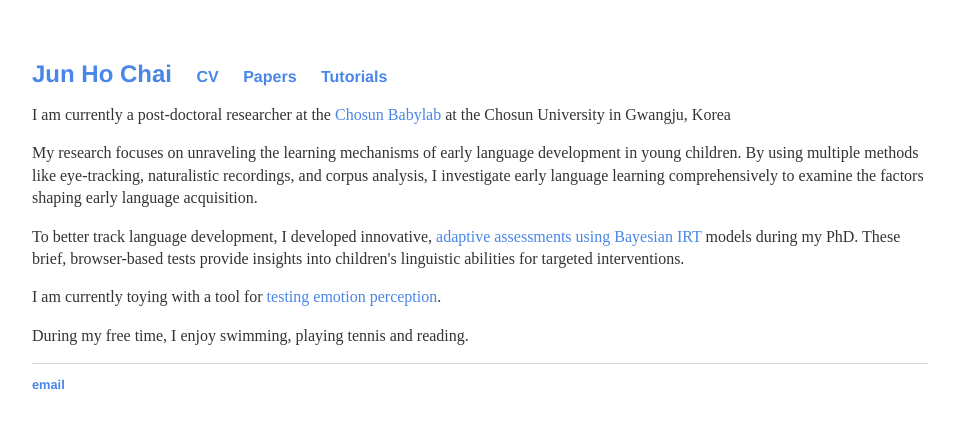
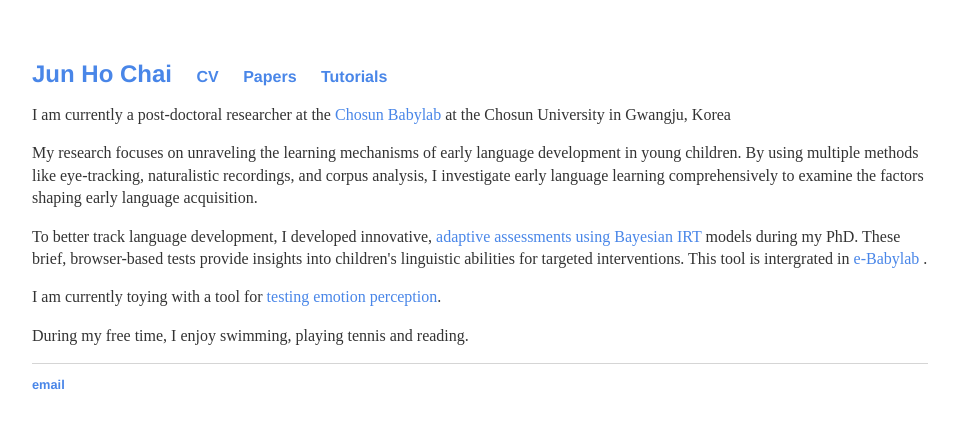
Before and after one commit to junhochai/junhochai.github.io, a Jekyll site: the page built from index.html, in a window 1280 px wide. Shown: the top 429 px of the page, without its empty margins (160-1119 px from the left). Built offline with Jekyll 4.4.1, drawn with Linux system fonts in a browser that asks for light colours.

Commit message:
ebabylab

```diff
--- a/index.html
+++ b/index.html
@@ -6,7 +6,7 @@ title:
 	<!-- <h2>Research Interest</h2> -->
 	<p> I am currently a post-doctoral researcher at the <a href="https://www.chosunbabylab.com/">Chosun Babylab</a> at the Chosun University in Gwangju, Korea </p></a>
 	<p> My research focuses on unraveling the learning mechanisms of early language development in young children. By using multiple methods like eye-tracking, naturalistic recordings, and corpus analysis, I investigate early language learning comprehensively to examine the factors shaping early language acquisition. </p>
-	<p> To better track language development, I developed innovative, <a href="https://github.com/junhochai/BabyLex2.0">adaptive assessments using Bayesian IRT </a> models during my PhD. These brief, browser-based tests provide insights into children's linguistic abilities for targeted interventions. </p>
+	<p> To better track language development, I developed innovative, <a href="https://github.com/junhochai/BabyLex2.0">adaptive assessments using Bayesian IRT </a> models during my PhD. These brief, browser-based tests provide insights into children's linguistic abilities for targeted interventions. This tool is intergrated in <a href="https://github.com/lochhh/e-Babylab">e-Babylab </a>. </p>
 	<p> I am currently toying with a tool for <a href="emotionapp">testing emotion perception</a>. </p>
 	<p> During my free time, I enjoy swimming, playing tennis and reading. </p>
 
```
Also changed, not shown: 1 other file.
